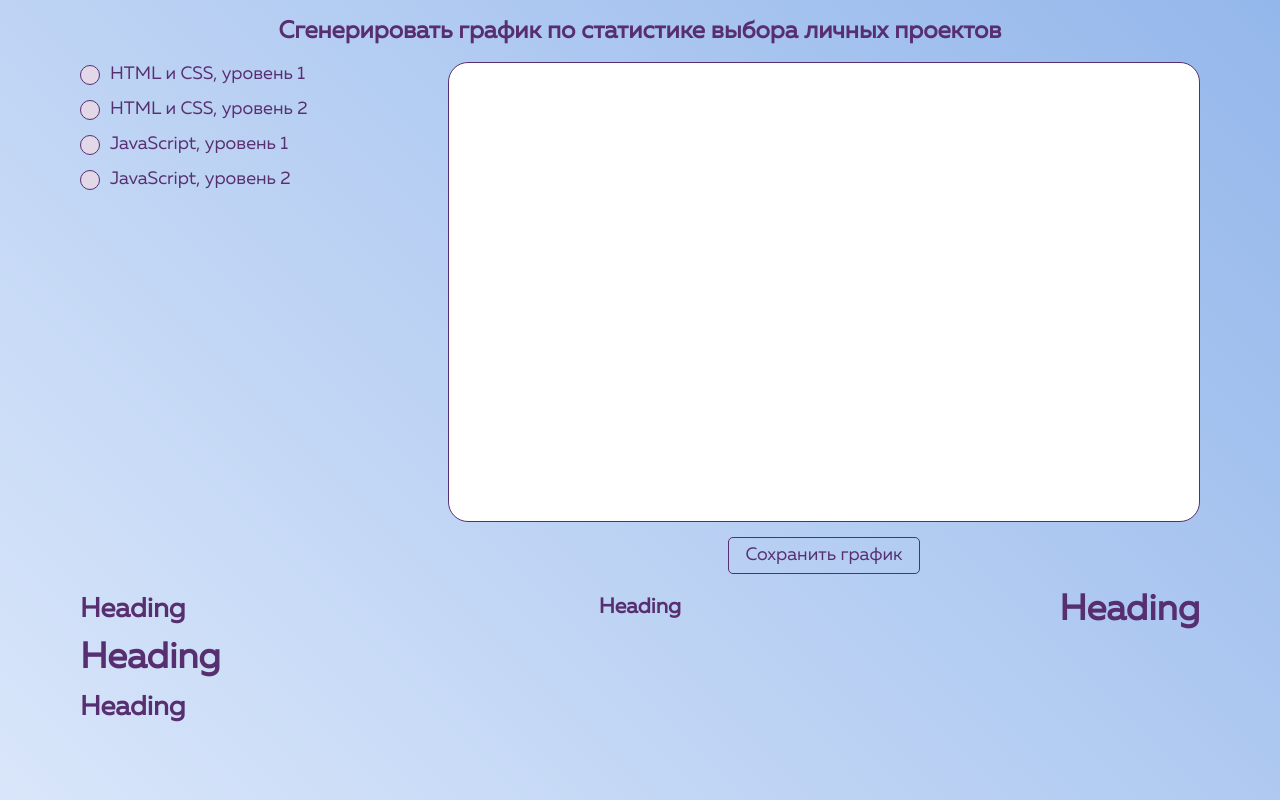
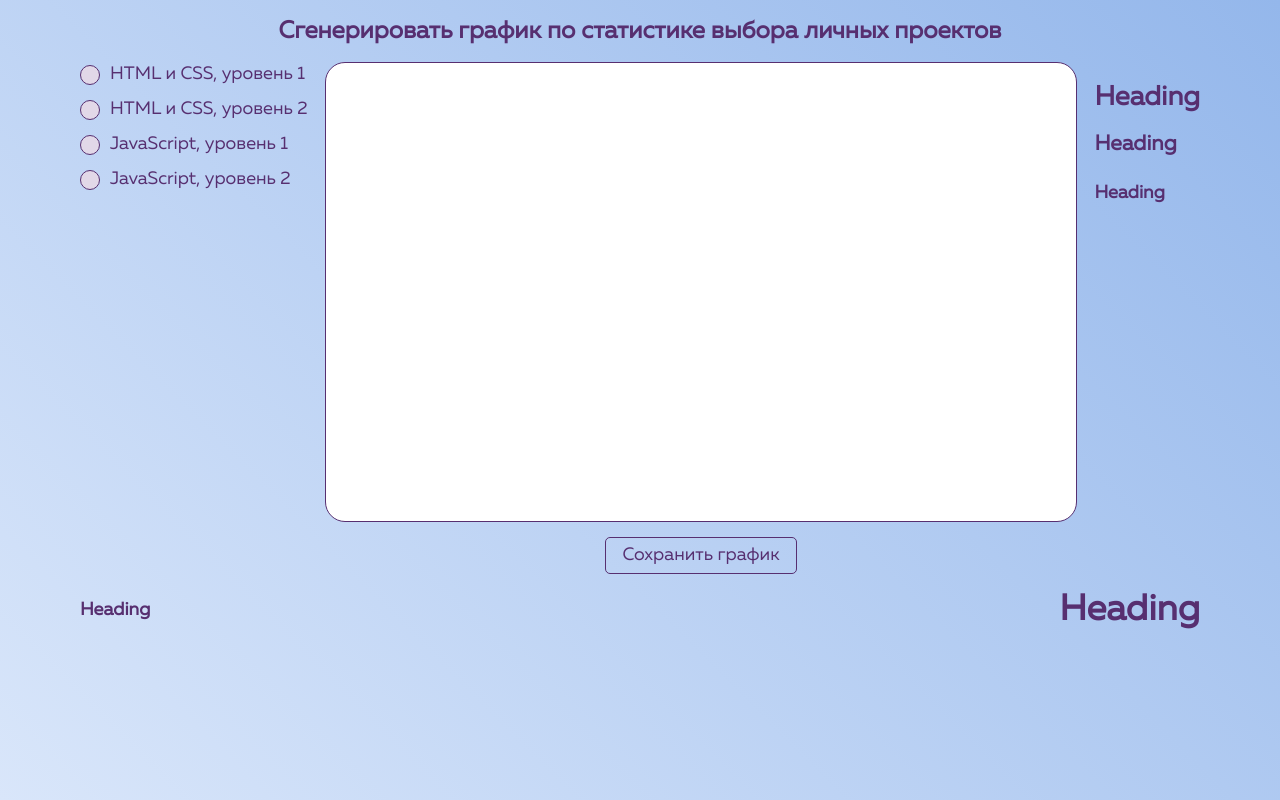
Before and after one commit to sasha-who/reports, a website built with webpack: page public/index.html in a window 1280 px wide. Built offline with nearby package versions, Linux system fonts and the light colour scheme.

Commit message:
Тестовый коммит

```diff
--- a/public/index.html
+++ b/public/index.html
@@ -40,13 +40,13 @@
       <section>
         <h2>Heading</h2>
         <article>
-          <h1>Heading</h1>
-          <h2>Heading</h2>
+          <h3>Heading</h3>
+          <h4>Heading</h4>
         </article>
       </section>
 
       <section>
-        <h3>Heading</h3>
+        <h4>Heading</h4>
       </section>
 
       <article>
```
